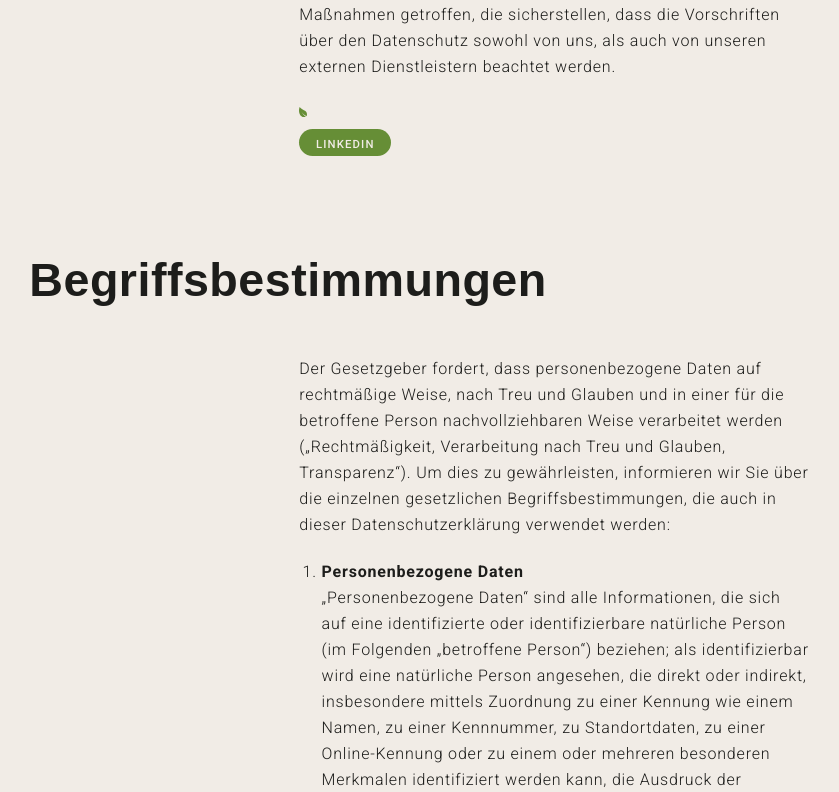
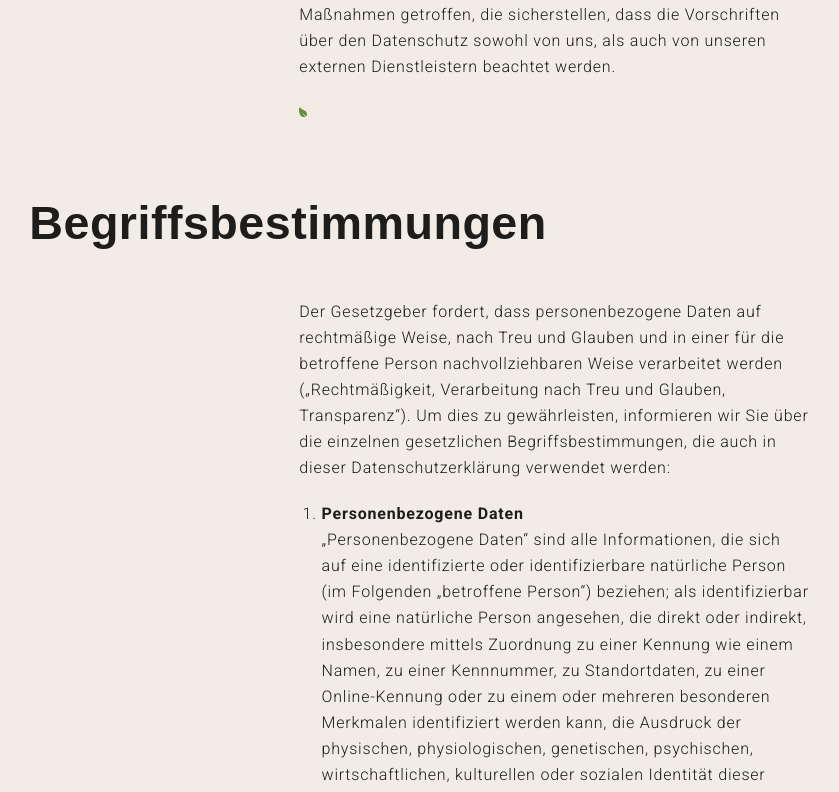
Before and after one commit to FelixRizzolli/kraeuterakademie.it_nuxt, a Nuxt app: page /privacy in a window 1280 px wide. Shown: the part 1364-2156 px from the top of the page, without its empty margins (214-1053 px from the left). Built offline with nearby package versions, Linux system fonts and the light colour scheme; a web font is replaced by a local one.

Commit message:
data: remove linkedin buttons

```diff
--- a/app/pages/privacy.vue
+++ b/app/pages/privacy.vue
@@ -57,10 +57,6 @@ const pageData = ref<any>({
             </li>
           <ul>
         `,
-        link: {
-            text: "Linkedin",
-            href: "https://www.linkedin.com/in/felix-rizzolli/",
-        },
     },
     begriffsbestimmungen: {
         title: "Begriffsbestimmungen",
@@ -155,10 +151,6 @@ const pageData = ref<any>({
             </li>
           <ol>
         `,
-        link: {
-            text: "Linkedin",
-            href: "https://www.linkedin.com/in/felix-rizzolli/",
-        },
     },
     verarbeitung: {
         title: "Rechtmäßigkeit der Verarbeitung",
@@ -197,10 +189,6 @@ const pageData = ref<any>({
             </li>
           <ol>
         `,
-        link: {
-            text: "Linkedin",
-            href: "https://www.linkedin.com/in/felix-rizzolli/",
-        },
     },
     informationen: {
         title: "Information über die Erhebung personenbezogener Daten",
@@ -238,10 +226,6 @@ const pageData = ref<any>({
             <li>Sprache und Version der Browsersoftware</li>
           <ul>
         `,
-        link: {
-            text: "Linkedin",
-            href: "https://www.linkedin.com/in/felix-rizzolli/",
-        },
     },
     cookies: {
         title: "Einsatz von Cookies",
@@ -255,10 +239,6 @@ const pageData = ref<any>({
             und effektiver zu machen.
           </p>
         `,
-        link: {
-            text: "Linkedin",
-            href: "https://www.linkedin.com/in/felix-rizzolli/",
-        },
     },
     funktionen: {
         title: "Weitere Funktionen und Angebote unserer Website",
@@ -288,10 +268,6 @@ const pageData = ref<any>({
             </li>
           <ol>
         `,
-        link: {
-            text: "Linkedin",
-            href: "https://www.linkedin.com/in/felix-rizzolli/",
-        },
     },
     kinder: {
         title: "Kinder",
@@ -301,10 +277,6 @@ const pageData = ref<any>({
             der Eltern oder Erziehungsberechtigten keine personenbezogenen Daten an uns übermitteln.
           </p>
         `,
-        link: {
-            text: "Linkedin",
-            href: "https://www.linkedin.com/in/felix-rizzolli/",
-        },
     },
     rechte: {
         title: "Rechte der betroffenen Person",
@@ -564,10 +536,6 @@ const pageData = ref<any>({
             </li>
           <ol>
         `,
-        link: {
-            text: "Linkedin",
-            href: "https://www.linkedin.com/in/felix-rizzolli/",
-        },
     },
     googleanalytics: {
         title: "Einsatz von Google Analytics",
@@ -609,10 +577,6 @@ const pageData = ref<any>({
             </li>
           <ol>
         `,
-        link: {
-            text: "Linkedin",
-            href: "https://www.linkedin.com/in/felix-rizzolli/",
-        },
     },
     googleadwords: {
         title: "Google AdWords und Google Conversion-Tracking",
@@ -624,10 +588,6 @@ const pageData = ref<any>({
             <a href="https://www.google.de/policies/privacy/">https://www.google.de/policies/privacy/</a>.
           </p>
         `,
-        link: {
-            text: "Linkedin",
-            href: "https://www.linkedin.com/in/felix-rizzolli/",
-        },
     },
     youtube: {
         title: "YouTube Video",
@@ -638,10 +598,6 @@ const pageData = ref<any>({
             <a href="https://www.google.de/policies/privacy/">https://www.google.de/policies/privacy/</a>.
           </p>
         `,
-        link: {
-            text: "Linkedin",
-            href: "https://www.linkedin.com/in/felix-rizzolli/",
-        },
     },
     googletagmanager: {
         title: "Google Tag Manager",
@@ -651,10 +607,6 @@ const pageData = ref<any>({
             von Google: <a href="https://www.google.de/policies/privacy/">https://www.google.de/policies/privacy/</a>.
           </p>
         `,
-        link: {
-            text: "Linkedin",
-            href: "https://www.linkedin.com/in/felix-rizzolli/",
-        },
     },
     newsletter: {
         title: "Newsletter",
@@ -667,10 +619,6 @@ const pageData = ref<any>({
             verwenden wir ausschließlich für den Versand der angeforderten Informationen und geben sie nicht an Dritte weiter.
           </p>
         `,
-        link: {
-            text: "Linkedin",
-            href: "https://www.linkedin.com/in/felix-rizzolli/",
-        },
     },
     facebook: {
         title: "Facebook Pixel",
@@ -712,10 +660,6 @@ const pageData = ref<any>({
             <a href="www.youronlinechoices.com/de/praferenzmanagement">www.youronlinechoices.com/de/praferenzmanagement</a>.
           </p>
         `,
-        link: {
-            text: "Linkedin",
-            href: "https://www.linkedin.com/in/felix-rizzolli/",
-        },
     },
     datenschutz: {
         title: "Datenschutzrichtlinie Google",
```
